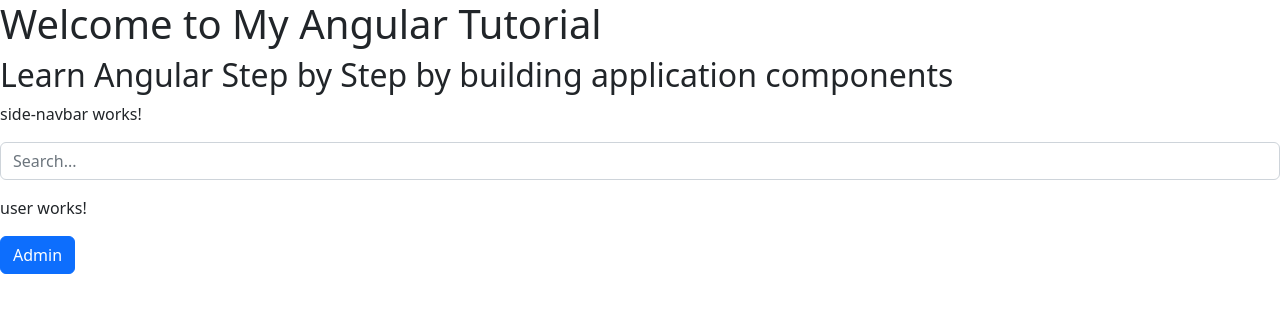
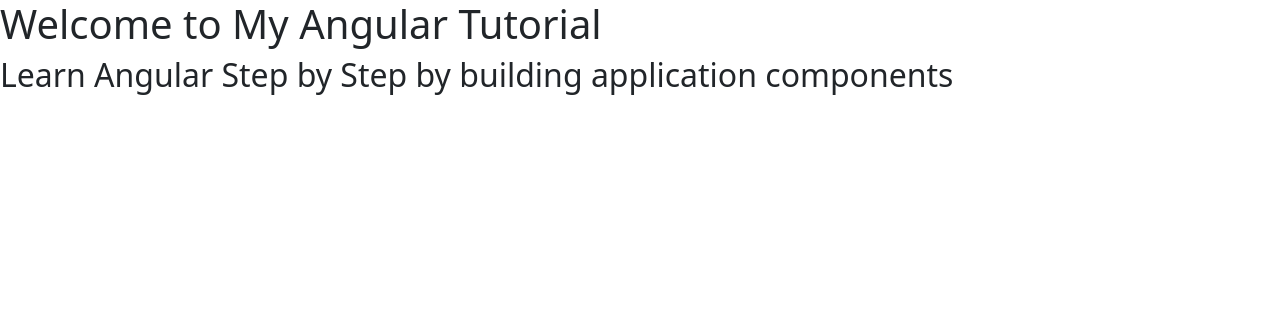
Before and after one commit to Harish0512-design/angulartuto, an Angular app: page / in a window 1280 px wide. Shown: the top 312 px of the page. Built offline with nearby package versions, Linux system fonts and the light colour scheme.

Commit message:
clean up previous components to create a ems portal

```diff
--- a/src/app/app.html
+++ b/src/app/app.html
@@ -1,5 +1,2 @@
 <h1>Welcome to My Angular Tutorial</h1>
 <h2> Learn Angular Step by Step by building application components</h2>
-
-<app-side-navbar></app-side-navbar>
-<app-user></app-user>
--- a/src/app/app.ts
+++ b/src/app/app.ts
@@ -1,11 +1,10 @@
 import { Component, signal } from '@angular/core';
 import { RouterOutlet } from '@angular/router';
-import { SideNavbar } from "./components/side-navbar/side-navbar";
-import { User } from "./components/user/user";
+
 
 @Component({
   selector: 'app-root',
-  imports: [RouterOutlet, SideNavbar, User],
+  imports: [RouterOutlet],
   templateUrl: './app.html',
   styleUrl: './app.css'
 })
--- a/src/app/components/side-navbar/side-navbar.html
+++ /dev/null
@@ -1,3 +0,0 @@
-<p>side-navbar works!</p>
-
-<input type="text" placeholder="Search..." class="form-control mb-3" />
--- a/src/app/components/user/user.html
+++ /dev/null
@@ -1,3 +0,0 @@
-<p>user works!</p>
-
-<button class="btn btn-primary">Admin</button>
--- a/src/app/components/user/user.ts
+++ /dev/null
@@ -1,35 +0,0 @@
-import { AfterViewInit, Component, OnDestroy, OnInit } from '@angular/core';
-
-@Component({
-  selector: 'app-user',
-  imports: [],
-  templateUrl: './user.html',
-  styleUrl: './user.css'
-})
-export class User implements OnInit, AfterViewInit, OnDestroy {
-  constructor() {
-    console.log('User component initialized');
-    // property initialization or other setup can go here
-  }
-
-  ngOnInit() {
-    console.log('User component loaded');
-    // api call
-    // subscription
-  }
-
-  ngAfterViewInit() {
-    console.log('User component view initialized');
-    // DOM manipulations
-    // executes after all the component views are initialized
-  }
-
-  ngOnDestroy(): void {
-    console.log('User component destroyed');
-    // cleanup tasks
-    // unsubscribe from observables
-    // detach event handlers to avoid memory leaks
-    // leaving / navigating away from the component
-  }
-
-}
```
Also changed, not shown: src/app/components/side-navbar/side-navbar.ts (deleted, +0 -11 lines), src/app/components/side-navbar/side-navbar.css (deleted), src/app/components/user/user.css (deleted), 2 other files (tests, documents, lock files or other folders).
